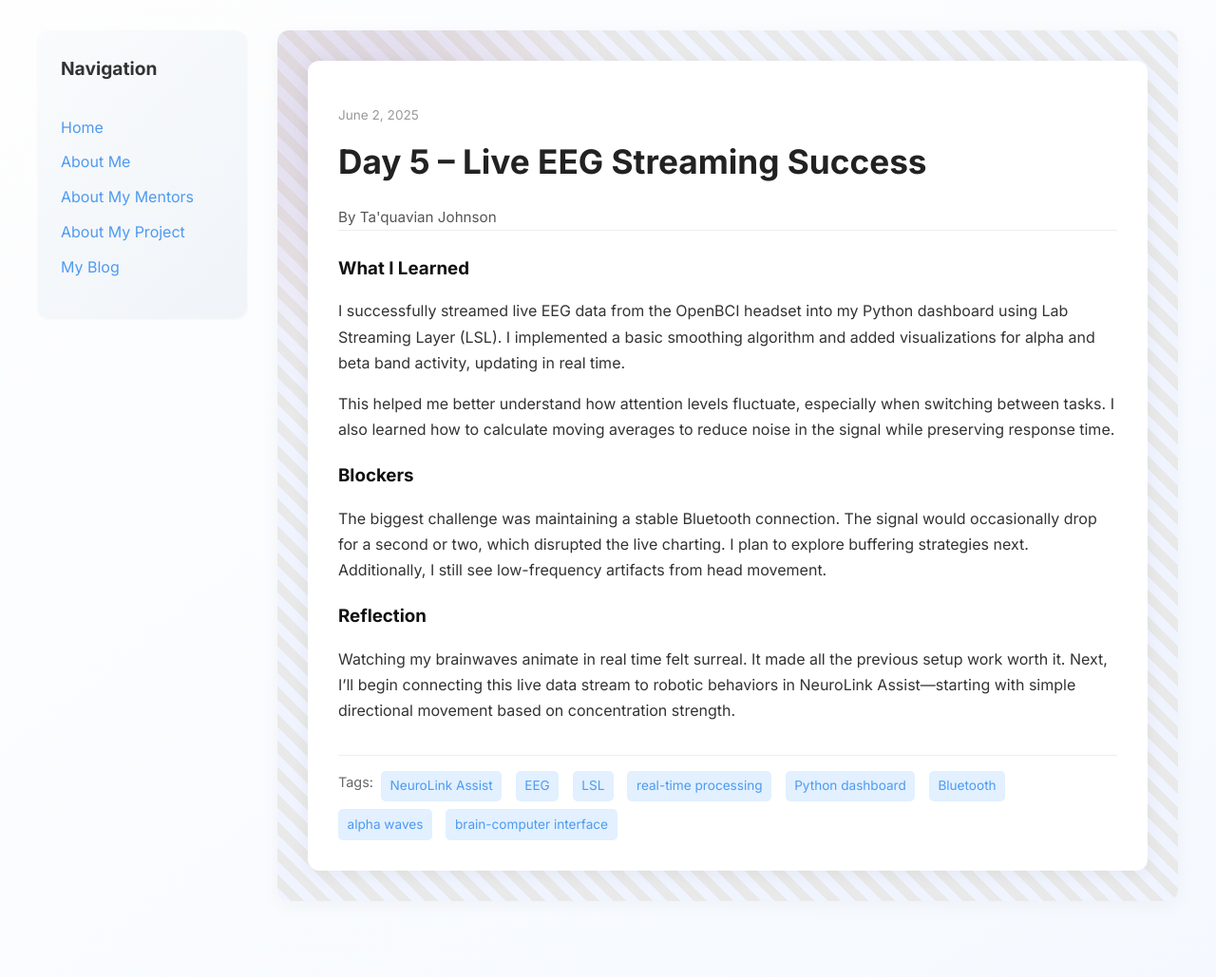
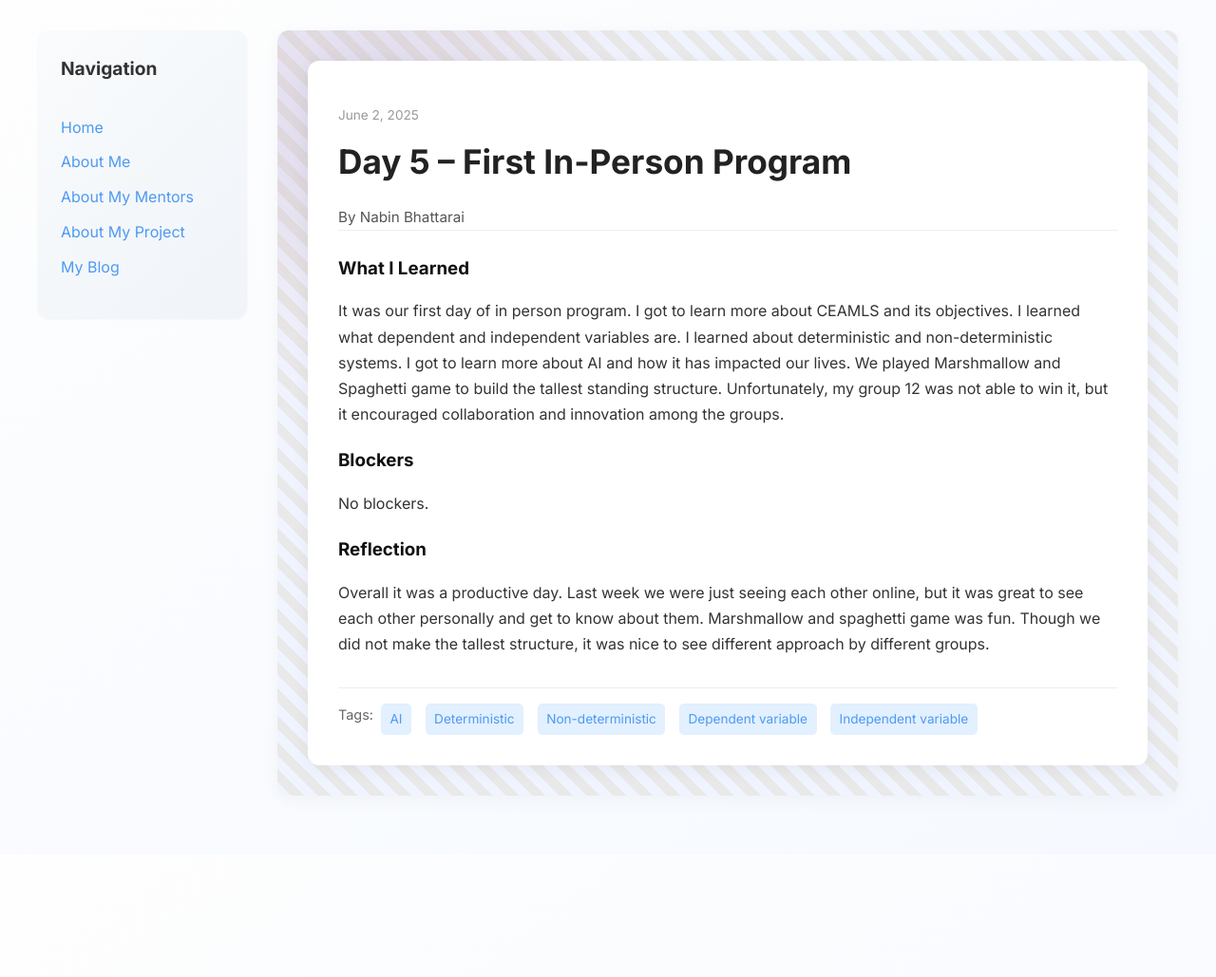
Before and after one commit to bhattarainabin2055/bhattarainabin2055.github.io, a Jekyll site: the page built from _posts/2025-06-02-day-5.md, in a window 1280 px wide. Shown: the whole page at 95% size. Built offline with Jekyll 4.4.1, drawn with Linux system fonts in a browser that asks for light colours; after the commit the page ends 900 px from its top, so only the background shows below that.

Commit message:
Update 2025-06-02-day-5.md

```diff
--- a/_posts/2025-06-02-day-5.md
+++ b/_posts/2025-06-02-day-5.md
@@ -1,19 +1,17 @@
 ---
 layout: post
-title: "Day 5 – Live EEG Streaming Success"
+title: "Day 5 – First In-Person Program"
 date: 2025-06-02
-author: Ta'quavian Johnson
+author: Nabin Bhattarai
 permalink: /day5.html
-tags: ["NeuroLink Assist", "EEG", "LSL", "real-time processing", "Python dashboard", "Bluetooth", "alpha waves", "brain-computer interface"]
+tags: ["AI", "Deterministic", " Non-deterministic", "Dependent variable", "Independent variable" ]
 
 what_i_learned: |
-  I successfully streamed live EEG data from the OpenBCI headset into my Python dashboard using Lab Streaming Layer (LSL). I implemented a basic smoothing algorithm and added visualizations for alpha and beta band activity, updating in real time.
-
-  This helped me better understand how attention levels fluctuate, especially when switching between tasks. I also learned how to calculate moving averages to reduce noise in the signal while preserving response time.
+  It was our first day of in person program. I got to learn more about CEAMLS and its objectives. I learned what dependent and independent variables are. I learned about deterministic and non-deterministic systems. I got to learn more about AI and how it has impacted our lives. We played Marshmallow and Spaghetti game to build the tallest standing structure. Unfortunately, my group 12 was not able to win it, but it encouraged collaboration and innovation among the groups.
 
 blockers: |
-  The biggest challenge was maintaining a stable Bluetooth connection. The signal would occasionally drop for a second or two, which disrupted the live charting. I plan to explore buffering strategies next. Additionally, I still see low-frequency artifacts from head movement.
+  No blockers.
 
 reflection: |
-  Watching my brainwaves animate in real time felt surreal. It made all the previous setup work worth it. Next, I’ll begin connecting this live data stream to robotic behaviors in NeuroLink Assist—starting with simple directional movement based on concentration strength.
+  Overall it was a productive day. Last week we were just seeing each other online, but it was great to see each other personally and get to know about them. Marshmallow and spaghetti game was fun. Though we did not make the tallest structure, it was nice to see different approach by different groups.
 ---
```
